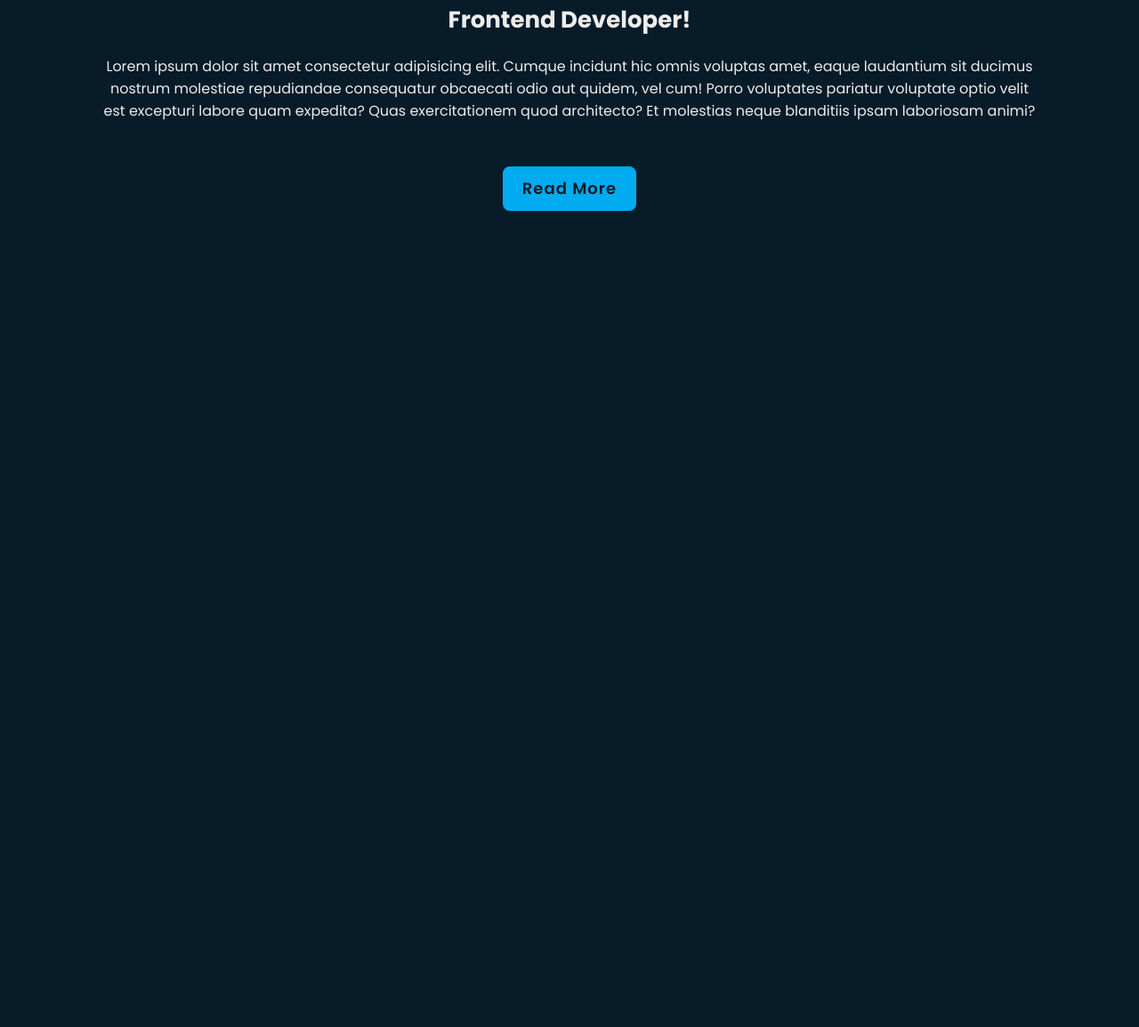
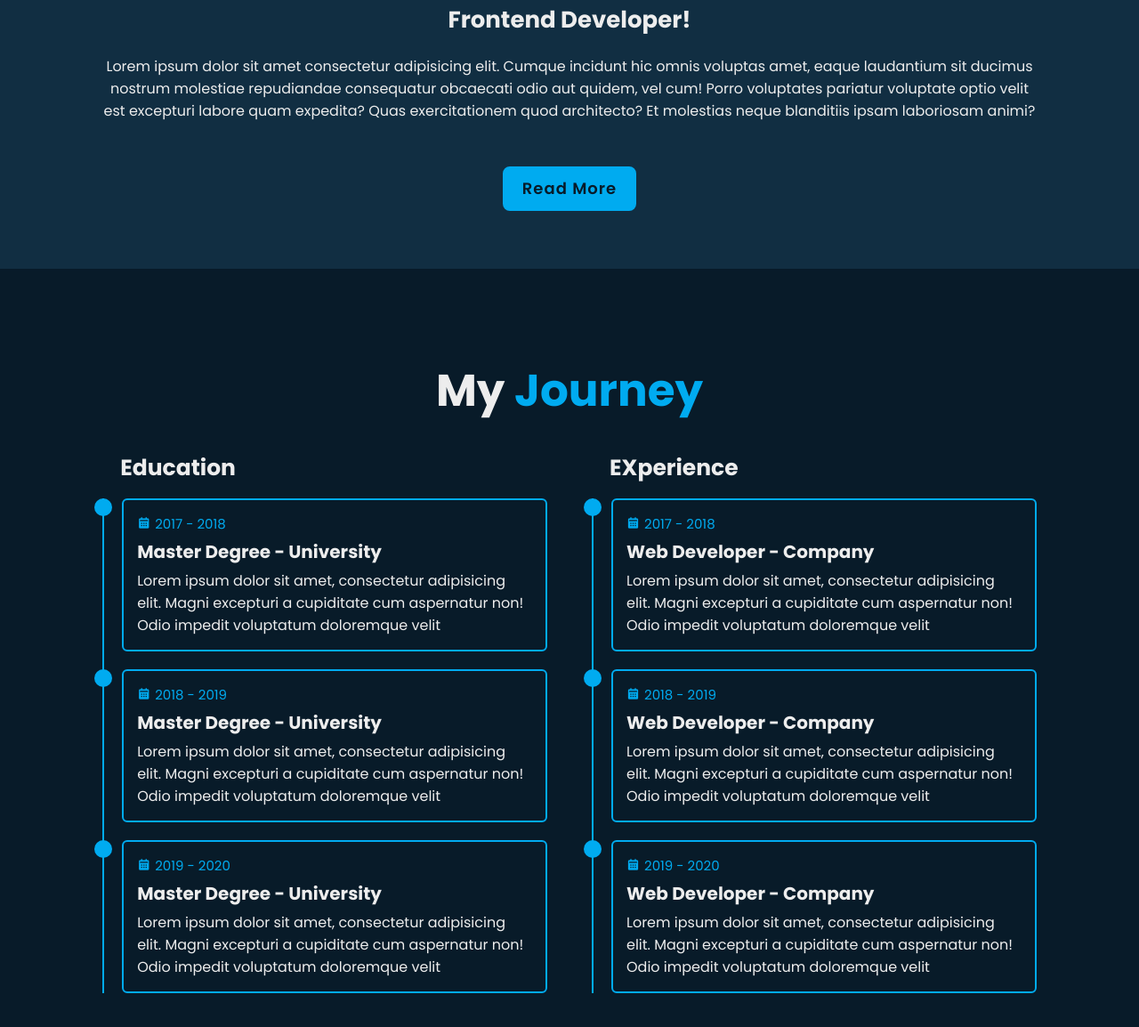
Before and after one commit to ackrunalrv/officialsaif, a plain HTML site: page index.html in a window 1280 px wide. Shown: the part 1298-2452 px from the top of the page at 89% size. Before the commit the page ends 1600 px from the top, so only its background shows below. Drawn offline with nearby package versions, Linux system fonts and the light colour scheme.

Commit message:
8:34am 24-02-2025 add a code

```diff
--- a/css/style.css
+++ b/css/style.css
@@ -67,7 +67,7 @@ body {
     display: none;
 }
 
-section{
+section {
     min-height: 100vh;
     padding: 10rem 9% 2rem;
 }
@@ -234,7 +234,7 @@ section{
     align-items: center;
     flex-direction: column;
     gap: 2rem;
-    background: var(--secont-bg-color);
+    background-color: var(--second-bg-color);
     padding-bottom: 6rem;
 }
 
@@ -301,3 +301,83 @@ span {
     background: var(--second-bg-color);
 
 }
+
+.education {
+    display: flex;
+    justify-content: center;
+    align-items: center;
+    flex-direction: column;
+    min-height: auto;
+    padding-bottom: 5rem;
+}
+
+.education .education-row {
+    display: flex;
+    flex-wrap: wrap;
+    gap: 5rem;
+}
+
+.education-row .education-column {
+    flex: 1 1 40rem;
+}
+
+.education-column .title {
+    font-size: 2.5rem;
+    margin: 0 0 1.5rem 2rem;
+}
+
+.education-column .education-box {
+    border-left: .2rem solid var(--main-color);
+}
+
+.education-box .education-content {
+    position: relative;
+    padding-left: 2rem;
+}
+
+.education-box .education-content::before {
+    content: '';
+    position: absolute;
+    top: 0;
+    left: -1.1rem;
+    width: 2rem;
+    height: 2rem;
+    background: var(--main-color);
+    border-radius: 50%;
+}
+
+.education-content .content {
+    position: relative;
+    padding: 1.5rem;
+    border: .2rem solid var(--main-color);
+    border-radius: .6rem;
+    margin-bottom: 2rem;
+}
+
+.education-content .content::before {
+    content: '';
+    position: absolute;
+    top: 0;
+    left: 0;
+    width: 100%;
+    height: 100%;
+}
+
+.education-content .content .year {
+    font-size: 1.5rem;
+    color: var(--main-color);
+    padding-bottom: .5rem;
+}
+
+.education-content .content .year i {
+    padding-right: .5rem;
+}
+
+.education-content .content h3 {
+    font-size: 2rem;
+}
+
+.education-content .content p {
+    font-size: 1.6rem;
+    padding-top: .5rem;
+}
--- a/index.html
+++ b/index.html
@@ -78,6 +78,84 @@
 
     <!-- education section design -->
 
+    <section class="education" id="education">
+        <h2 class="heading">My <span>Journey</span></h2>
+
+        <div class="education-row">
+            <div class="education-column">
+                <h3 class="title">Education</h3>
+
+                <div class="education-box">
+                    <div class="education-content">
+                        <div class="content">
+                            <div class="year"><i class='bx bxs-calendar'></i>2017 - 2018</div>
+                            <h3>Master Degree - University</h3>
+                            <p>Lorem ipsum dolor sit amet, consectetur adipisicing elit. Magni excepturi a cupiditate cum aspernatur non!
+                                Odio impedit voluptatum doloremque velit</p>
+
+                        </div>
+                    </div>
+
+                    <div class="education-content">
+                        <div class="content">
+                            <div class="year"><i class='bx bxs-calendar'></i>2018 - 2019</div>
+                            <h3>Master Degree - University</h3>
+                            <p>Lorem ipsum dolor sit amet, consectetur adipisicing elit. Magni excepturi a cupiditate cum aspernatur non!
+                                Odio impedit voluptatum doloremque velit</p>
+
+                        </div>
+                    </div>
+
+                    <div class="education-content">
+                        <div class="content">
+                            <div class="year"><i class='bx bxs-calendar'></i>2019 - 2020</div>
+                            <h3>Master Degree - University</h3>
+                            <p>Lorem ipsum dolor sit amet, consectetur adipisicing elit. Magni excepturi a cupiditate cum aspernatur non!
+                                Odio impedit voluptatum doloremque velit</p>
+
+                        </div>
+                    </div>
+                </div>
+            </div>
+
+            <div class="education-column">
+                <h3 class="title">EXperience</h3>
+
+                <div class="education-box">
+                    <div class="education-content">
+                        <div class="content">
+                            <div class="year"><i class='bx bxs-calendar'></i>2017 - 2018</div>
+                            <h3>Web Developer - Company</h3>
+                            <p>Lorem ipsum dolor sit amet, consectetur adipisicing elit. Magni excepturi a cupiditate cum aspernatur non!
+                                Odio impedit voluptatum doloremque velit</p>
+
+                        </div>
+                    </div>
+
+                    <div class="education-content">
+                        <div class="content">
+                            <div class="year"><i class='bx bxs-calendar'></i>2018 - 2019</div>
+                            <h3>Web Developer - Company</h3>
+                            <p>Lorem ipsum dolor sit amet, consectetur adipisicing elit. Magni excepturi a cupiditate cum aspernatur non!
+                                Odio impedit voluptatum doloremque velit</p>
+
+                        </div>
+                    </div>
+
+                    <div class="education-content">
+                        <div class="content">
+                            <div class="year"><i class='bx bxs-calendar'></i>2019 - 2020</div>
+                            <h3>Web Developer - Company</h3>
+                            <p>Lorem ipsum dolor sit amet, consectetur adipisicing elit. Magni excepturi a cupiditate cum aspernatur non!
+                                Odio impedit voluptatum doloremque velit</p>
+                        </div>
+                    </div>
+                </div>
+            </div>
+
+        </div>
+    </section>
+
     <!-- skills section design -->
 
     <!-- contact section design -->
```
